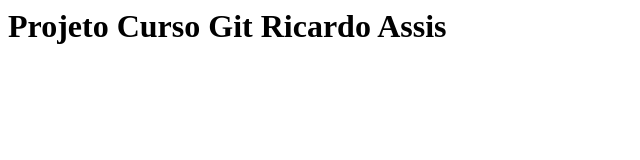
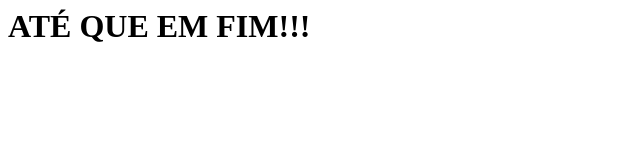
Before and after one commit to RicardoSDAssis/test-git, a plain HTML site: page index.html in a window 1280 px wide. Shown: the whole page, without its empty margins (0-640 px from the left). Drawn offline with Linux system fonts and the light colour scheme.

Commit message:
SObe pelamor de deus

```diff
--- a/index.html
+++ b/index.html
@@ -2,7 +2,6 @@
 <head>
 </head>
 <body>
-<h1>Projeto Curso Git Ricardo Assis </h1>
-</body>
+<h1>ATÉ QUE EM FIM!!! </h1> </body>
 
 </html>
```
